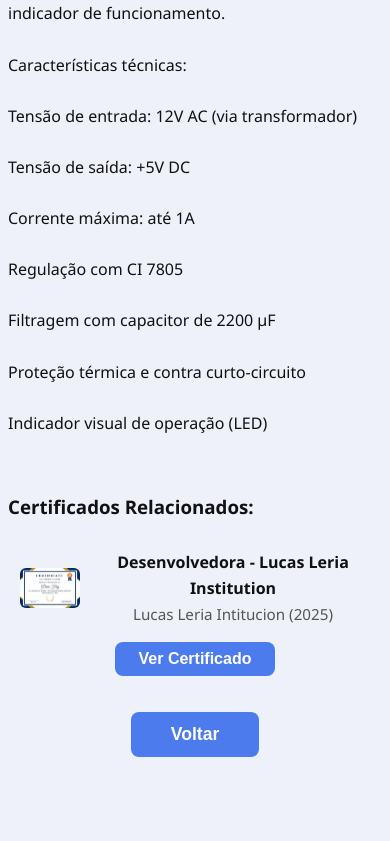
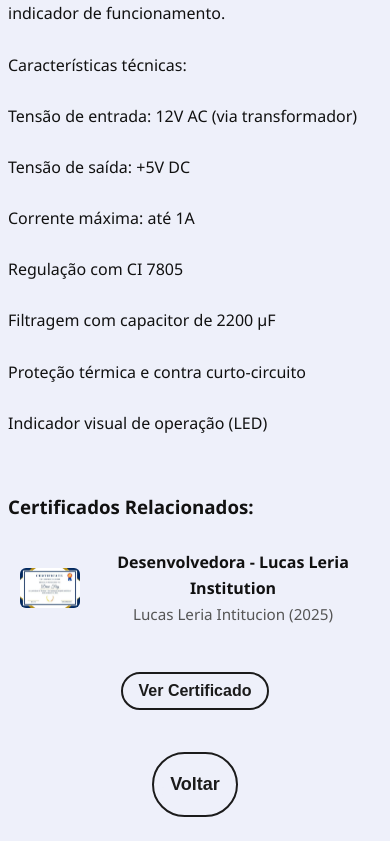
Before and after one commit to nathalyevitoria/Portifolio-Nathalye-Vitoria, a React (Vite) app: page /projects/batman in a window 390 px wide. Shown: the part 857-1698 px from the top of the page. Before the commit the page ends 1638 px from the top, so only its background shows below. Built offline with nearby package versions, Linux system fonts and the light colour scheme.

Commit message:
feat: polishing buttons

```diff
--- a/src/styles/certifications.css
+++ b/src/styles/certifications.css
@@ -184,21 +184,79 @@
   margin-bottom: 1.5rem;
   text-align: center;
 }
-.certification-button {
-  margin-top: auto;
-  padding: 0.75rem 2.5rem;
-  background: #4b7bec;
-  color: #fff;
-  border: none;
-  border-radius: 8px;
-  font-size: 1.1em;
+.certification-button, .certification-back-button {
+  font-size: large;
   font-weight: bold;
+  text-decoration: none;
+  border: 2px solid #1b1b1b;
+  padding: 20px 30px;
+  border-radius: 40px;
+  margin-top: 30px;
+  display: block;
+  width: max-content;
+  position: relative;
+  overflow: hidden;
+  z-index: 1;
+  background: transparent;
+  color: #1b1b1b;
+  transition: border-color 0.2s, background 0.2s, color 0.2s;
   cursor: pointer;
-  transition: background 0.2s;
-  display: block;
 }
-.certification-button:hover {
-  background: #3867d6;
+.certification-button::after, .certification-back-button::after {
+  content: '';
+  position: absolute;
+  top: 0;
+  left: -60%;
+  width: 60%;
+  height: 100%;
+  background: linear-gradient(
+    120deg,
+    rgba(255,255,255,0) 0%,
+    rgba(255,255,255,0.6) 50%,
+    rgba(255,255,255,0) 100%
+  );
+  filter: blur(8px);
+  opacity: 0.7;
+  pointer-events: none;
+  transition: opacity 0.2s;
+  z-index: 2;
+}
+.certification-button:hover::after, .certification-button:focus::after,
+.certification-back-button:hover::after, .certification-back-button:focus::after {
+  animation: shine-move-action 0.35s linear 1;
+  opacity: 1;
+}
+@keyframes shine-move-action {
+  0% {
+    left: -60%;
+  }
+  100% {
+    left: 120%;
+  }
+}
+body.dark-mode .certification-button, body.dark-mode .certification-back-button {
+  border: 2px solid #f0f0f0;
+  background: #222;
+  color: #f0f0f0;
+}
+body.dark-mode .certification-button::after, body.dark-mode .certification-back-button::after {
+  background: linear-gradient(
+    120deg,
+    rgba(49, 18, 110, 0) 0%,
+    rgba(134, 41, 255, 0.45) 30%,
+    rgba(123, 23, 255, 0.45) 50%,
+    rgba(134, 41, 255, 0.45) 70%,
+    rgba(49, 18, 110, 0) 100%
+  );
+  filter: blur(12px);
+  opacity: 0.85;
+}
+@media (max-width: 480px) {
+  .certification-button, .certification-back-button {
+    padding-left: 16px !important;
+    padding-right: 16px !important;
+    box-sizing: border-box;
+  }
 }
 .certification-description {
   margin-top: 2.5rem;
@@ -387,21 +445,26 @@
   color: #444b57;
 }
 .certification-back-button {
-  padding: 0.75rem 2.5rem;
-  background: #4b7bec;
-  color: #fff;
-  border: none;
-  border-radius: 8px;
-  font-size: 1.1em;
+  font-size: large;
   font-weight: bold;
+  text-decoration: none;
+  border: 2px solid #1b1b1b;
+  padding: 20px 30px;
+  border-radius: 40px;
+  margin-top: 30px;
+  margin-bottom: 30px;
+  display: block;
+  width: max-content;
+  position: relative;
+  overflow: hidden;
+  z-index: 1;
+  background: transparent;
+  color: #1b1b1b;
+  transition: border-color 0.2s, background 0.2s, color 0.2s;
   cursor: pointer;
-  transition: background 0.2s;
-  margin-top: 1.5rem;
-  display: block;
-  margin-bottom: 2.5rem;
 }
 .certification-back-button:hover {
-  background: #3867d6;
+  background-color: transparent;
 }
 @media (max-width: 700px) {
   .certification-carousel-modal {
--- a/src/styles/home.css
+++ b/src/styles/home.css
@@ -178,6 +178,7 @@ body.dark-mode .cv-button::after {
     margin: 20px auto 0 auto;
     width: auto;
     text-align: center;
+    margin-bottom: 30px;
   }
 }
 
@@ -223,6 +224,7 @@ body.dark-mode .cv-button::after {
     margin: 20px auto 0 auto;
     width: auto;
     text-align: center;
+    margin-bottom: 30px;
   }
 }
 
@@ -268,6 +270,7 @@ body.dark-mode .cv-button::after {
     padding: 12px 0 !important;
     display: block;
     box-sizing: border-box;
+    margin-bottom: 30px;
   }
 }
 
@@ -288,6 +291,7 @@ body.dark-mode .cv-button::after {
     align-self: center;
     width: auto;
     display: block;
+    margin-bottom: 30px;
   }
 }
 @media (max-width: 480px) {
@@ -303,6 +307,7 @@ body.dark-mode .cv-button::after {
     margin-top: 8px;
     width: 100%;
     padding: 12px 16px; /* Adicionado padding lateral */
+    margin-bottom: 30px;
   }
   .cv-button {
     margin-top: 12px;
--- a/src/styles/projects.css
+++ b/src/styles/projects.css
@@ -125,8 +125,79 @@
   box-sizing: border-box;
 }
 
-.project-container .certification-back-button {
-  margin-bottom: 2.5rem;
+.related-cert-btn, .certification-back-button {
+  font-size: large;
+  font-weight: bold;
+  text-decoration: none;
+  border: 2px solid #1b1b1b;
+  padding: 20px 30px;
+  border-radius: 40px;
+  margin-top: 30px;
+  display: block;
+  width: max-content;
+  position: relative;
+  overflow: hidden;
+  z-index: 1;
+  background: transparent;
+  color: #1b1b1b;
+  transition: border-color 0.2s, background 0.2s, color 0.2s;
+  cursor: pointer;
+}
+.related-cert-btn::after, .certification-back-button::after {
+  content: '';
+  position: absolute;
+  top: 0;
+  left: -60%;
+  width: 60%;
+  height: 100%;
+  background: linear-gradient(
+    120deg,
+    rgba(255,255,255,0) 0%,
+    rgba(255,255,255,0.6) 50%,
+    rgba(255,255,255,0) 100%
+  );
+  filter: blur(8px);
+  opacity: 0.7;
+  pointer-events: none;
+  transition: opacity 0.2s;
+  z-index: 2;
+}
+.related-cert-btn:hover::after, .related-cert-btn:focus::after,
+.certification-back-button:hover::after, .certification-back-button:focus::after {
+  animation: shine-move-action 0.35s linear 1;
+  opacity: 1;
+}
+@keyframes shine-move-action {
+  0% {
+    left: -60%;
+  }
+  100% {
+    left: 120%;
+  }
+}
+body.dark-mode .related-cert-btn, body.dark-mode .certification-back-button {
+  border: 2px solid #f0f0f0;
+  background: #222;
+  color: #f0f0f0;
+}
+body.dark-mode .related-cert-btn::after, body.dark-mode .certification-back-button::after {
+  background: linear-gradient(
+    120deg,
+    rgba(49, 18, 110, 0) 0%,
+    rgba(134, 41, 255, 0.45) 30%,
+    rgba(123, 23, 255, 0.45) 50%,
+    rgba(134, 41, 255, 0.45) 70%,
+    rgba(49, 18, 110, 0) 100%
+  );
+  filter: blur(12px);
+  opacity: 0.85;
+}
+@media (max-width: 480px) {
+  .related-cert-btn, .certification-back-button {
+    padding-left: 16px !important;
+    padding-right: 16px !important;
+    box-sizing: border-box;
+  }
 }
 
 /* Certificados relacionados - ProjectDetails.jsx */
```
